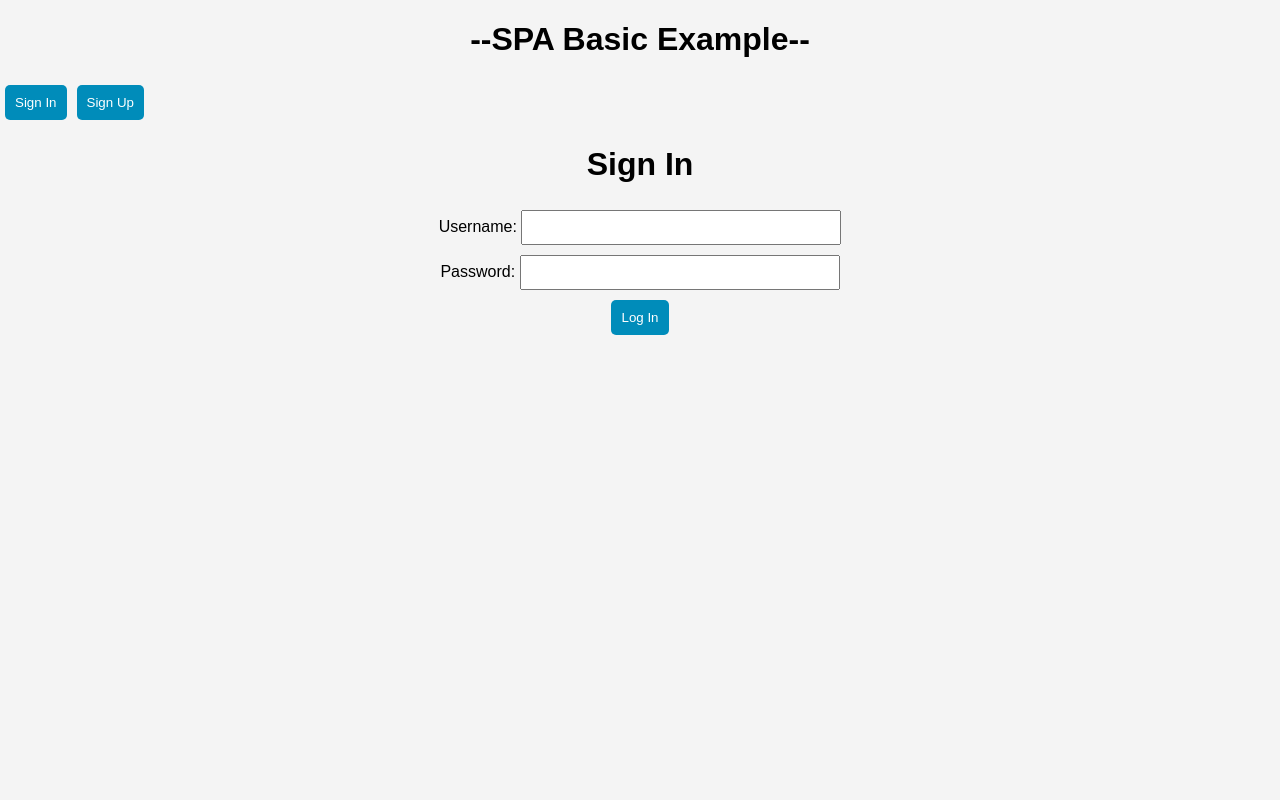
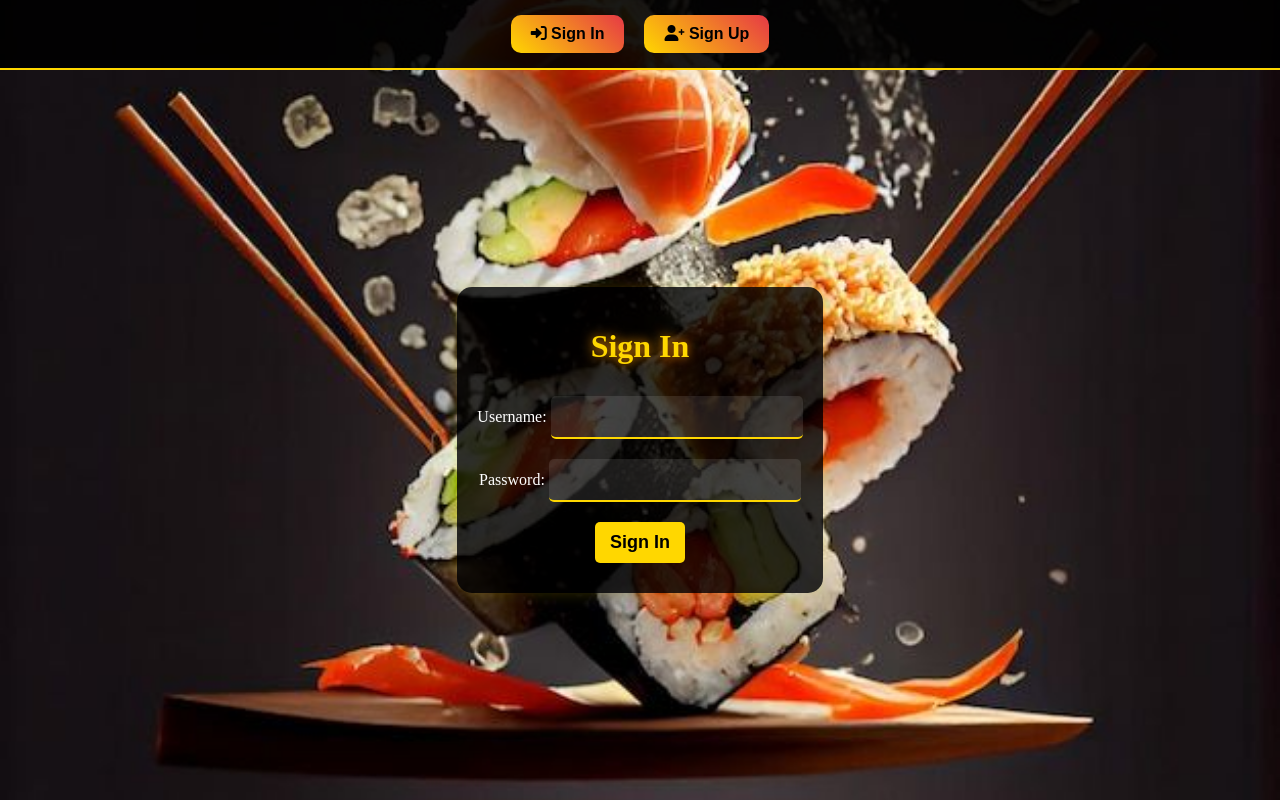
Before and after one commit to MosheShahar345/FSWD-project3, a plain HTML site: page index.html in a window 1280 px wide. Both pictures are taken after a click on the button "Sign In". Drawn offline with Linux system fonts and the light colour scheme.

Commit message:
css and renaming some classes

```diff
--- a/client/app.js
+++ b/client/app.js
@@ -1,4 +1,4 @@
-class SPA {
+class App {
     constructor() {
         this.container = document.getElementById("container");
         this.initEventListeners();
@@ -50,4 +50,4 @@ class SPA {
     }
 }
 
-const app = new SPA();
+const app = new App();
--- a/client/reservation.js
+++ b/client/reservation.js
@@ -1,7 +1,6 @@
 function loadReservations() {
     const reservationTitle = document.getElementById("reservation-section-title");
 
-    const fajax = new Fajax();
     fajax.open("GET", "/reservations/list", true);
     fajax.send("", (response) => {
         if (response.success && response.reservations.length > 0) {
@@ -58,7 +57,6 @@ function displayReservations(reservations) {
 }
 
 function deleteReservation(id) {
-    const fajax = new Fajax();
     fajax.open("DELETE", `/reservations/delete/${id}`, true);
     fajax.send("", (response) => {
         if (response.success) {
@@ -134,7 +132,6 @@ function submitReservation(event) {
         return;
     }
 
-    const fajax = new Fajax();
     fajax.open("POST", "/reservations/create", true);
     fajax.send(JSON.stringify({ date, time, guests }), (response) => {
         if (response.success) {
@@ -151,7 +148,6 @@ function submitUpdateReservation(id) {
     const time = document.getElementById("update-time").value;
     const guests = document.getElementById("update-guests").value;
 
-    const fajax = new Fajax();
     fajax.open("PUT", `/reservations/update/${id}`, true);
     fajax.send(JSON.stringify({ date, time, guests }), (response) => {
         if (response.success) {
--- a/client/sign-in.js
+++ b/client/sign-in.js
@@ -2,7 +2,6 @@ function signInButtonHandler() {
     const username = document.getElementById("username").value;
     const password = document.getElementById("password").value;
 
-    const fajax = new Fajax();
     fajax.open("POST", "/auth/signin", true);
     fajax.send(JSON.stringify({ username, password }), (response) => {
         if (response.success) {
--- a/client/sign-out.js
+++ b/client/sign-out.js
@@ -1,5 +1,5 @@
 function signOutHandler() {
-    const fajax = new Fajax();
+
     fajax.open("POST", "/auth/signout", true);
     fajax.send("", (response) => {
         if (response.success) {
--- a/client/sign-up.js
+++ b/client/sign-up.js
@@ -11,7 +11,6 @@ function signUpSubmitHandler(event) {
         return;
     }
 
-    const fajax = new Fajax();
     fajax.open("POST", "/auth/signup", true);
     fajax.send(JSON.stringify({ username, email, password }), (response) => {
         if (response.success) {
--- a/fajax/fajax.js
+++ b/communication/fajax.js
@@ -1,4 +1,4 @@
-class Fajax {
+class FXMLHttpRequest {
     constructor() {
         this.data = {};
     }
@@ -24,3 +24,5 @@ class Fajax {
         }
     }
 }
+
+const fajax = new FXMLHttpRequest();
--- a/db/db_localstorage.js
+++ b/db/db_localstorage.js
@@ -1,4 +1,4 @@
-class Database {
+class DB_API {
     constructor() {
         // Default database structure
         this.defaultDB = {
@@ -79,4 +79,4 @@ class Database {
     }
 }
 
-const database = new Database();
+const database = new DB_API();
--- a/index.html
+++ b/index.html
@@ -3,20 +3,24 @@
 <head>
     <meta charset="UTF-8">
     <meta name="viewport" content="width=device-width, initial-scale=1.0">
-    <title>Restaurant Reservation</title>
+    <title>Kōtei (皇帝) Restaurant</title>
     <link rel="stylesheet" href="style.css" type="text/css">
+    <link href="https://fonts.googleapis.com/css2?family=Noto+Serif+JP:wght@400;700&display=swap" rel="stylesheet">
+    <link rel="stylesheet" href="https://cdnjs.cloudflare.com/ajax/libs/font-awesome/6.0.0/css/all.min.css">
 </head>
 
 <body>
-    <h1>--SPA Basic Example--</h1>
-
-    <div id="menu-bar" style="display: flex;">
-        <button id="sign-in-menu-button">Sign In</button>
-        <button id="sign-up-menu-button">Sign Up</button>
-        <button id="sign-out-menu-button" style="display: none;">Sign Out</button>
+    <div id="menu-bar">
+        <button id="sign-in-menu-button"><i class="fas fa-sign-in-alt"></i> Sign In</button>
+        <button id="sign-up-menu-button"><i class="fas fa-user-plus"></i> Sign Up</button>
+        <button id="sign-out-menu-button" style="display: none;"><i class="fas fa-sign-out-alt"></i> Sign Out</button>
     </div>
 
-    <div id="container"></div>
+    <div id="container">
+        <h1>Welcome to Neo-Tokyo Sushi</h1>
+        <h2>Your gateway to the future of fine dining.</h2>
+        <div id="reservation-content"></div>
+    </div>
 
     <template id="home-page">
         <h1>Welcome! Please Sign In or Sign Up</h1>
@@ -24,7 +28,7 @@
 
     <template id="main-page-template">
         <div id="main-page-div">
-            <h1>Welcome to our site!</h1>
+            <h1>Welcome to Kōtei (皇帝)</h1>
             <h2 id="reservation-section-title"></h2>
             <div id="reservation-content"></div> <!-- This will contain either the form or reservations -->
         </div>
@@ -39,7 +43,7 @@
             <label for="password">Password:</label>
             <input type="password" id="password" name="password" required><br>
 
-            <button>Log In</button>
+            <button type="submit">Sign In</button>
         </div>
     </template>
 
@@ -49,27 +53,27 @@
             <p>Please fill in this form to create an account.</p>
             <hr>
 
-            <label for="uname"><b>Username</b></label>
+            <label for="uname"><b>Username:</b></label>
             <input type="text" name="uname" id="uname" required><br>
 
-            <label for="email"><b>Email</b></label>
+            <label for="email"><b>Email:</b></label>
             <input type="email" name="email" id="email" required><br>
 
-            <label for="psw"><b>Password</b></label>
+            <label for="psw"><b>Password:</b></label>
             <input type="password" name="psw" id="psw" required><br>
 
-            <label for="re-password"><b>Repeat Password</b></label>
+            <label for="re-password"><b>Repeat Password:</b></label>
             <input type="password" name="re-password" id="re-password" required><br>
 
-            <button type="submit">Register</button>
+            <button type="submit">Sign Up</button>
         </form>
     </template>
 
     <script src="./db/db_localstorage.js"></script>
     <script src="./server/auth-server.js"></script>
     <script src="./server/reservation-server.js"></script>
-    <script src="./fajax/network.js"></script>
-    <script src="./fajax/fajax.js"></script>
+    <script src="./communication/network.js"></script>
+    <script src="./communication/fajax.js"></script>
     <script src="./client/reservation.js"></script>
     <script src="./client/sign-up.js"></script>
     <script src="./client/sign-in.js"></script>
--- a/style.css
+++ b/style.css
@@ -1,62 +1,160 @@
 body {
-    font-family: Arial, sans-serif;
-    text-align: center;
+    font-family: 'Noto Serif JP', serif;
+    background-color: #111;
+    color: #fff;
     margin: 0;
     padding: 0;
-    background-color: #f4f4f4;
+    display: flex;
+    justify-content: center;
+    align-items: center;
+    min-height: 100vh;
+    flex-direction: column;
+    background: url('./media/sushi.jpg') no-repeat center center fixed;
+    background-size: cover;
+    background-attachment: fixed;
+    background-position: center;
 }
 
-nav {
-    background: #333;
-    padding: 10px;
+#menu-bar {
+    display: flex;
+    justify-content: center;
+    background-color: rgba(0, 0, 0, 0.9);
+    padding: 15px;
+    border-bottom: 2px solid gold;
+    width: 100%;
+    position: fixed;
+    top: 0;
+    z-index: 1000;
 }
 
-nav ul {
-    list-style: none;
-    display: flex;
-    justify-content: center;
+#menu-bar button {
+    background: linear-gradient(45deg, gold, #e63946);
+    color: black;
+    font-weight: bold;
+    font-size: 16px;
+    border: none;
+    padding: 10px 20px;
+    margin: 0 10px;
+    cursor: pointer;
+    border-radius: 10px;
+    transition: transform 0.2s ease, box-shadow 0.2s ease;
+}
+
+#menu-bar button:hover {
+    transform: scale(1.1);
+    box-shadow: 0 0 10px rgba(255, 223, 0, 0.8);
+}
+
+#container {
+    text-align: center;
+    margin-top: 80px;
+    max-width: 800px;
+    background: rgba(0, 0, 0, 0.8);
+    padding: 20px;
+    border-radius: 15px;
+    box-shadow: 0 0 15px rgba(255, 223, 0, 0.2);
+    transition: all 0.3s ease-in-out;
+}
+
+h1, h2 {
+    font-family: 'Noto Serif JP', serif;
+    color: gold;
+    text-shadow: 2px 2px 5px rgba(255, 223, 0, 0.5);
+}
+
+input, button {
+    font-size: 18px;
+    padding: 10px;
+    margin: 10px 0;
+    border-radius: 5px;
+    border: none;
+    box-sizing: border-box;
+}
+
+input {
+    background-color: rgba(255, 255, 255, 0.1);
+    color: #fff;
+    border-bottom: 2px solid gold;
+    transition: border 0.3s ease;
+}
+
+input:focus {
+    border-bottom: 2px solid red;
+    outline: none;
+}
+
+button {
+    background-color: gold;
+    color: black;
+    font-weight: bold;
+    padding: 10px 15px;
+    cursor: pointer;
+    transition: transform 0.2s ease-in-out;
+}
+
+button:hover {
+    transform: scale(1.1);
+    background-color: red;
+}
+
+ul {
+    list-style-type: none;
     padding: 0;
 }
 
-nav li {
-    margin: 0 15px;
+li {
+    background: rgba(255, 215, 0, 0.2);
+    border-left: 5px solid red;
+    padding: 15px;
+    margin: 10px 0;
+    border-radius: 5px;
+    display: flex;
+    justify-content: space-between;
+    align-items: center;
 }
 
-nav a {
+li button {
+    background-color: red;
     color: white;
-    text-decoration: none;
-    font-size: 18px;
+    border-radius: 5px;
+    margin-left: 10px;
 }
 
-#menu-bar {
-    margin: 20px 0;
+li button:hover {
+    background-color: gold;
+    color: black;
 }
 
-button {
-    padding: 10px;
-    margin: 5px;
-    background: #008CBA;
+#reservation-search {
+    font-size: 18px;
+    padding: 8px;
+    border: 2px solid gold;
+    background-color: rgba(0, 0, 0, 0.7);
     color: white;
-    border: none;
-    cursor: pointer;
-    border-radius: 5px;
+    text-align: center;
+    width: 80%;
 }
 
-button:hover {
-    background: #005f73;
+#search-button {
+    background-color: red;
+    color: white;
+    padding: 10px;
+    border-radius: 5px;
+    font-weight: bold;
+    margin-left: 10px;
 }
 
-input {
-    padding: 8px;
-    margin: 5px 0;
-    width: 80%;
-    max-width: 300px;
+#search-button:hover {
+    background-color: gold;
+    color: black;
 }
 
-form {
-    background: white;
-    padding: 20px;
-    border-radius: 5px;
-    box-shadow: 0px 0px 10px rgba(0, 0, 0, 0.1);
-    display: inline-block;
+@keyframes neon-glow {
+    0% { text-shadow: 0 0 5px red; }
+    50% { text-shadow: 0 0 15px gold; }
+    100% { text-shadow: 0 0 5px red; }
 }
+
+h1, h2 {
+    animation: neon-glow 2s infinite alternate;
+}
```
Also changed, not shown: communication/network.js (renamed from fajax/network.js), media/sushi.jpg (added).
